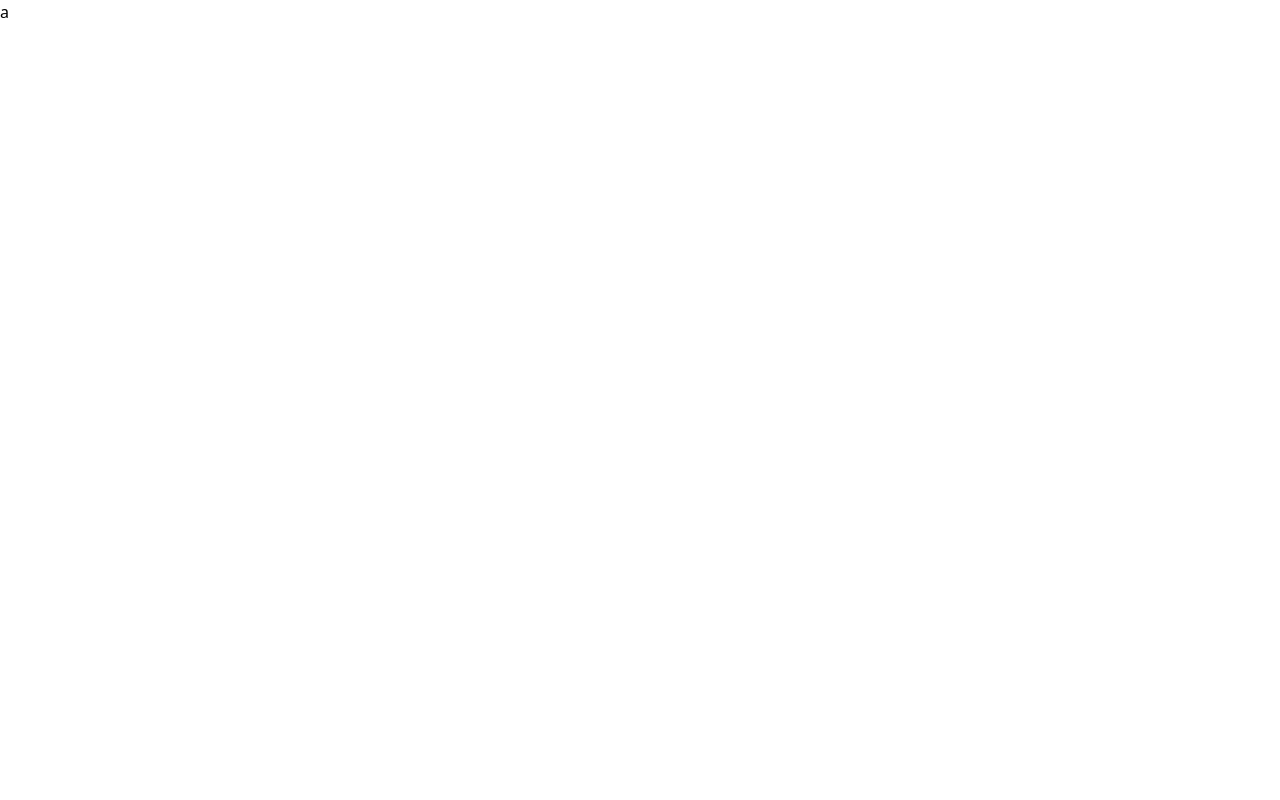
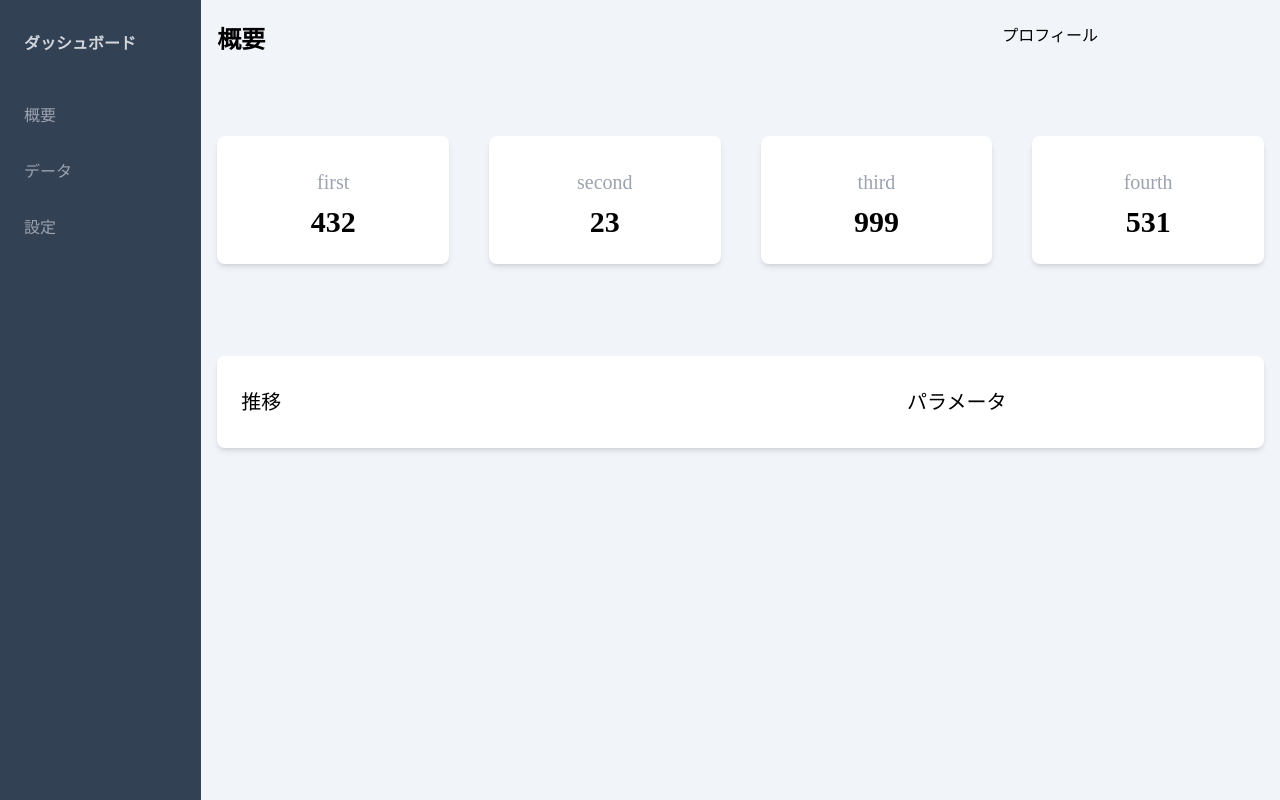
Before and after one commit to hsov9314/stats-app, a React (Vite) app in the folder app/: page / in a window 1280 px wide. Built offline with nearby package versions, Linux system fonts and the light colour scheme.

Commit message:
[add] add app view

```diff
--- a/app/src/App.tsx
+++ b/app/src/App.tsx
@@ -1,5 +1,59 @@
+import { Card } from './components/Card/Card'
+import { MainLayout } from './components/Layout/MainLayout'
+
 function App() {
-  return <div className="App">a</div>
+  return (
+    <>
+      <MainLayout>
+        <div className="flex-col">
+          <div className="flex w-full h-full">
+            <div className="w-1/4 mr-5">
+              <Card>
+                <div className="flex flex-col justify-center items-center">
+                  <p className="text-xl text-gray-400 my-2">first</p>
+                  <p className="text-3xl font-bold">432</p>
+                </div>
+              </Card>
+            </div>
+            <div className="w-1/4 mx-5">
+              <Card>
+                <div className="flex flex-col justify-center items-center">
+                  <p className="text-xl text-gray-400 my-2">second</p>
+                  <p className="text-3xl font-bold">23</p>
+                </div>
+              </Card>
+            </div>
+            <div className="w-1/4 mx-5">
+              <Card>
+                <div className="flex flex-col justify-center items-center">
+                  <p className="text-xl text-gray-400 my-2">third</p>
+                  <p className="text-3xl font-bold">999</p>
+                </div>
+              </Card>
+            </div>
+            <div className="w-1/4 ml-5">
+              <Card>
+                <div className="flex flex-col justify-center items-center">
+                  <p className="text-xl text-gray-400 my-2">fourth</p>
+                  <p className="text-3xl font-bold">531</p>
+                </div>
+              </Card>
+            </div>
+          </div>
+          <div className="w-full">
+            <Card>
+              <div className="flex">
+                <div className="w-2/3 flex-col">
+                  <div className="text-xl my-2">推移</div>
+                </div>
+                <div className="text-xl my-2">パラメータ</div>
+              </div>
+            </Card>
+          </div>
+        </div>
+      </MainLayout>
+    </>
+  )
 }
 
 export default App
--- a/app/src/index.css
+++ b/app/src/index.css
@@ -1,3 +1,9 @@
 @tailwind base;
 @tailwind components;
 @tailwind utilities;
+
+@import url("https://fonts.googleapis.com/css2?family=Noto+Sans+JP:wght@100;300;400;500;700;900&display=swap");
+
+:root{
+    font-family: "Noto Sans JP";
+}
```
